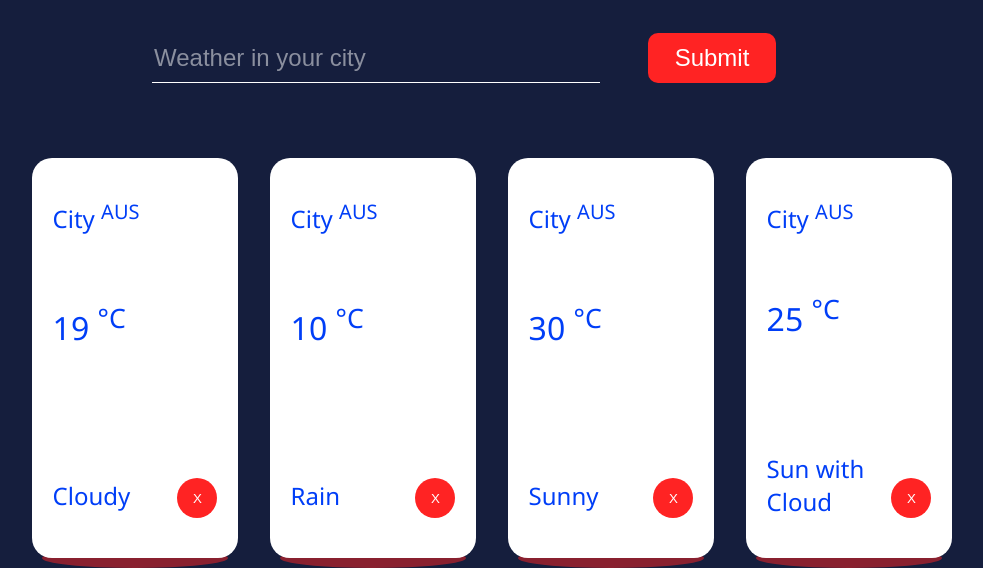
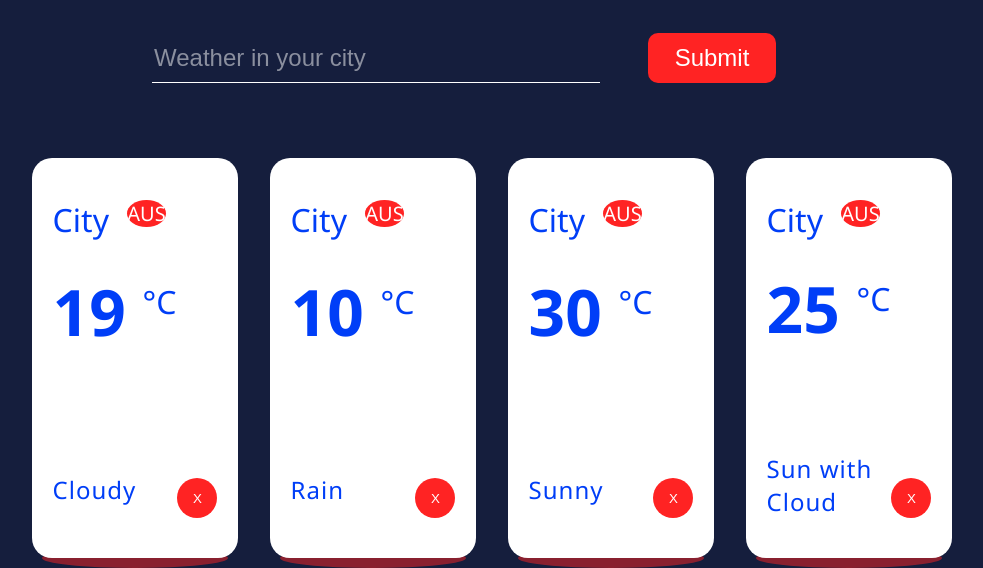
Before and after one commit to Jonathan-Challenger/Web-Dev, a PHP site: page /weather.html in a window 1280 px wide. Shown: the part 292-860 px from the top of the page, without its empty margins (168-1151 px from the left). Run offline with PHP 8.4, Linux system fonts and the light colour scheme.

Commit message:
Add styling for superscript elements

```diff
--- a/SmallerProjects/WeatherApp/weather.css
+++ b/SmallerProjects/WeatherApp/weather.css
@@ -89,7 +89,7 @@ button#add-button:hover {
     background-color: white;
     border-radius: 20px;
     display: grid;
-    grid-template-rows: 2fr 4fr 1fr;
+    grid-template-rows: 1fr 4fr 1fr;
     grid-template-columns: auto auto;
     gap:1em;
     padding: 40px 10%;
@@ -120,16 +120,30 @@ button#add-button:hover {
 .city-name {
     position: relative;
     grid-column: span 2;
+    font-size: 2rem;
+}
+
+.city-name sup {
+    font-size: 1.25rem;
+    margin-left: 10px;
+    background-color: rgb(255, 35, 35);
+    border-radius: 50%;
+    color: white;
 }
 
 .temp {
-    font-size: 2rem;
+    font-size: 4rem;
+    font-weight: bold;
     grid-column: span 2;
 }
 
+.temp sup {
+    font-size: 2rem;
+    font-weight: normal;
+}
+
 .description {
-    display: flex;
-    justify-content: space-between;
+    letter-spacing: 1px;
 }
 
 .element button {
```
